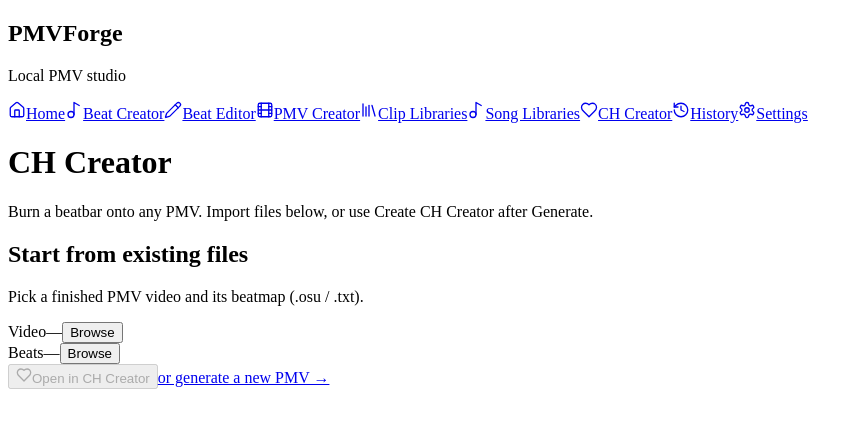
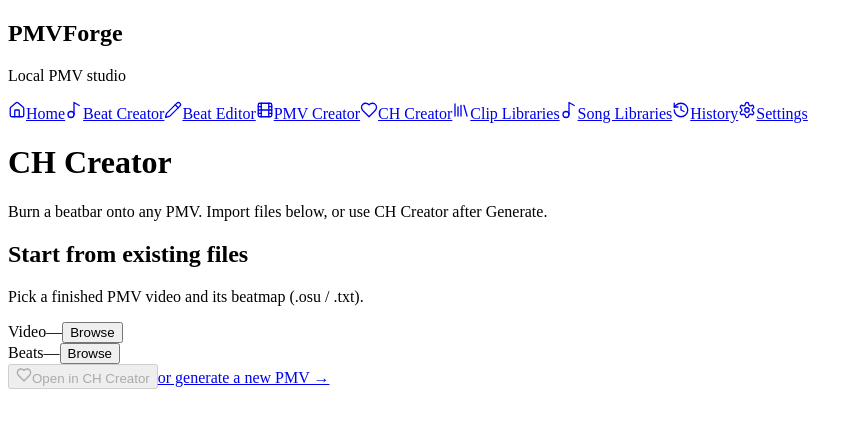
Before and after one commit to craaackfrog/PMVForge, a React (Vite) app in the folder frontend/: page /cockhero in a window 1280 px wide. Shown: the top 428 px of the page, without its empty margins (0-863 px from the left). Built offline with nearby package versions, Linux system fonts and the light colour scheme; the HTML template or start-up script is replaced by a standard one.

Commit message:
fix: ch creator typos

```diff
--- a/frontend/src/components/Layout.jsx
+++ b/frontend/src/components/Layout.jsx
@@ -17,9 +17,9 @@ const navItems = [
   { to: '/beats', label: 'Beat Creator', icon: Music2 },
   { to: '/editor', label: 'Beat Editor', icon: Pencil },
   { to: '/generate', label: 'PMV Creator', icon: Film },
+  { to: '/cockhero', label: 'CH Creator', icon: Heart },
   { to: '/libraries', label: 'Clip Libraries', icon: Library },
   { to: '/songs', label: 'Song Libraries', icon: Music2 },
-  { to: '/cockhero', label: 'CH Creator', icon: Heart },
   { to: '/history', label: 'History', icon: History },
   { to: '/settings', label: 'Settings', icon: Settings },
 ]
--- a/frontend/src/pages/CockHeroPage.jsx
+++ b/frontend/src/pages/CockHeroPage.jsx
@@ -223,7 +223,7 @@ export default function CockHeroPage() {
         <header>
           <h1 className="font-serif text-3xl tracking-tight">CH Creator</h1>
           <p className="text-muted-foreground mt-1">
-            Burn a beatbar onto any PMV. Import files below, or use Create CH Creator after Generate.
+            Burn a beatbar onto any PMV. Import files below, or use CH Creator after Generate.
           </p>
         </header>
 
@@ -466,7 +466,7 @@ export default function CockHeroPage() {
           ) : (
             <>
               <Heart size={16} />
-              Render CH Creator
+              Render Cock Hero
             </>
           )}
         </button>
```
